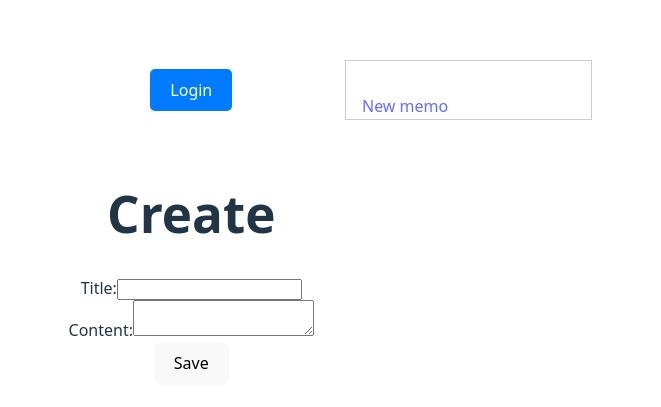
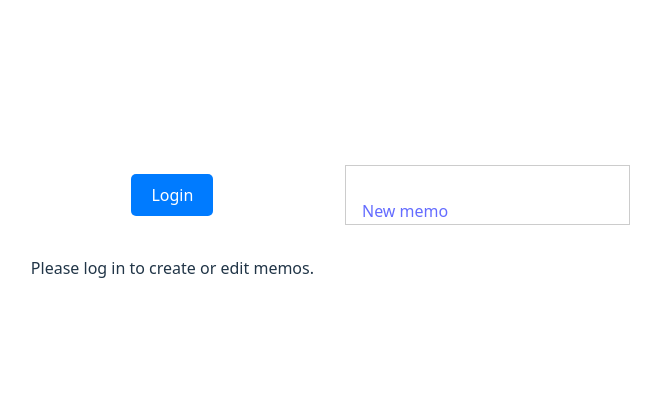
Before and after one commit to genshibangou16/vite-memo, a React (Vite) app: page /create in a window 1280 px wide. Shown: the part 177-584 px from the top of the page, without its empty margins (310-971 px from the left). Built offline with nearby package versions, Linux system fonts and the light colour scheme.

Commit message:
Editコンポーネントにログイン状態のチェックを追加し、未ログイン時にメモの作成や編集を制限

```diff
--- a/src/components/Edit.jsx
+++ b/src/components/Edit.jsx
@@ -1,5 +1,6 @@
 import { useState } from 'react';
 import { useParams, useNavigate } from 'react-router-dom';
+import { useLogin } from '../hooks/useLogin';
 
 export default function Edit({ memos, handleMemoChange }) {
   const navigate = useNavigate();
@@ -10,6 +11,11 @@ export default function Edit({ memos, handleMemoChange }) {
   };
   const [title, setTitle] = useState(memo.title);
   const [content, setContent] = useState(memo.content);
+
+  const { isLoggedIn } = useLogin();
+  if (!isLoggedIn) {
+    return <div>Please log in to create or edit memos.</div>;
+  }
 
   function handleSubmit(fromData) {
     const memo = {
```
